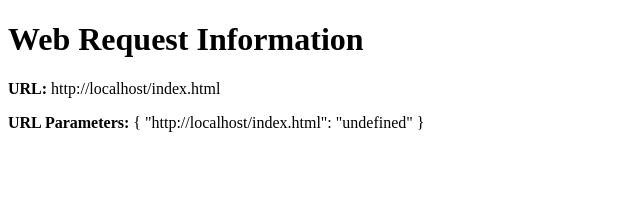
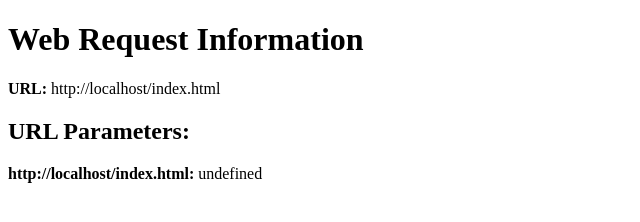
Before and after one commit to lilypage-moneyhub/lilypage-moneyhub.github.io, a plain HTML site: page index.html in a window 1280 px wide. Shown: the whole page, without its empty margins (0-640 px from the left). Drawn offline with Linux system fonts and the light colour scheme.

Commit message:
Removing complex json

```diff
--- a/index.html
+++ b/index.html
@@ -6,7 +6,7 @@
 <body>
     <h1>Web Request Information</h1>
     <p><strong>URL:</strong> <span id="url"></span></p>
-    <p><strong>URL Parameters:</strong> <span id="params"></span></p>
+    <h2>URL Parameters:</h2> <span id="params"></span>
 
     <script>
         // Function to parse URL parameters
@@ -28,7 +28,11 @@
 
         // Display URL and URL parameters
         document.getElementById('url').textContent = currentURL;
-        document.getElementById('params').textContent = JSON.stringify(queryParams, null, 2);
+        let paramsHTML = ""
+        for([queryParamIndex, queryParamContent] of Object.entries(queryParams)) {
+            paramsHTML += `<p><strong>${queryParamIndex}:</strong> ${queryParamContent}</p>`
+        }
+        document.getElementById('params').innerHTML = paramsHTML
     </script>
 </body>
 </html>
```
